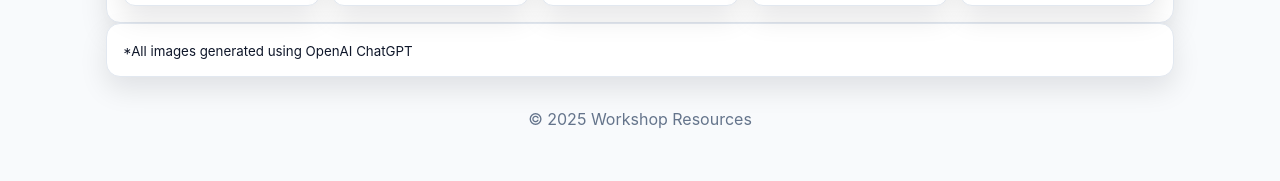
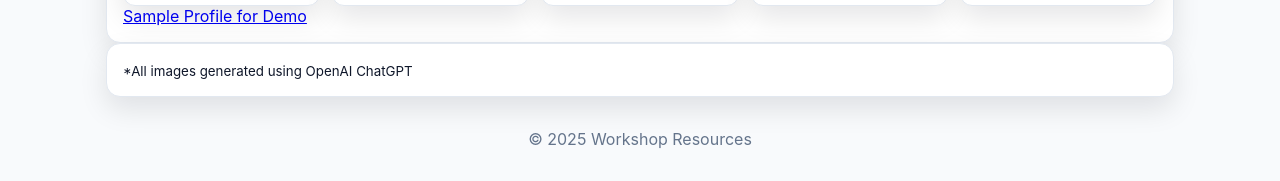
Before and after one commit to thitimas/sstem2025, a plain HTML site: page index.html in a window 1280 px wide. Shown: the part 1024-1205 px from the top of the page. Drawn offline with Linux system fonts and the light colour scheme.

Commit message:
Add files via upload

```diff
--- a/index.html
+++ b/index.html
@@ -124,7 +124,9 @@
           </div> -->
 
       </div>
+      <a href = "sample profile.txt" >Sample Profile for Demo</a>
     </section>
+
     <section class="card">
       <!-- <h2>Survey Link</h2>
       <ol>
```
Also changed, not shown: sample profile.txt (added).
